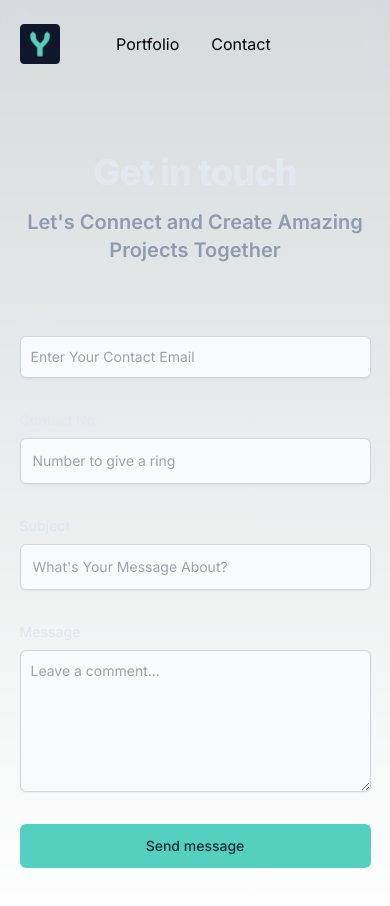
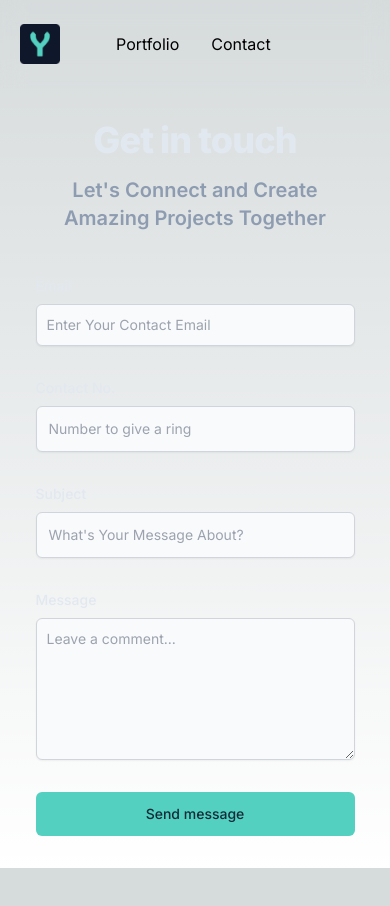
Before and after one commit to YashChauhan858/skords, a Next.js app: page /contact in a window 390 px wide. Shown: the top 906 px of the page. After the commit the page ends 868 px from the top, so only its background shows below. Built offline with nearby package versions, Linux system fonts and the light colour scheme.

Commit message:
removed unwanted css

```diff
--- a/src/components/ContactMeForm/ContactMeForm.tsx
+++ b/src/components/ContactMeForm/ContactMeForm.tsx
@@ -52,7 +52,7 @@
 
   return (
     <section className="w-[60%] mx-auto lg:w-[70%] md:w-[90%]">
-      <div className="py-8 lg:py-16 px-4 lg:px-0 mx-auto max-w-screen-md">
+      <div className="py-8 px-4 mx-auto max-w-screen-md">
         <h2 className="mb-4 text-4xl tracking-tight font-extrabold text-center text-textColor">
           Get in touch
         </h2>
```
